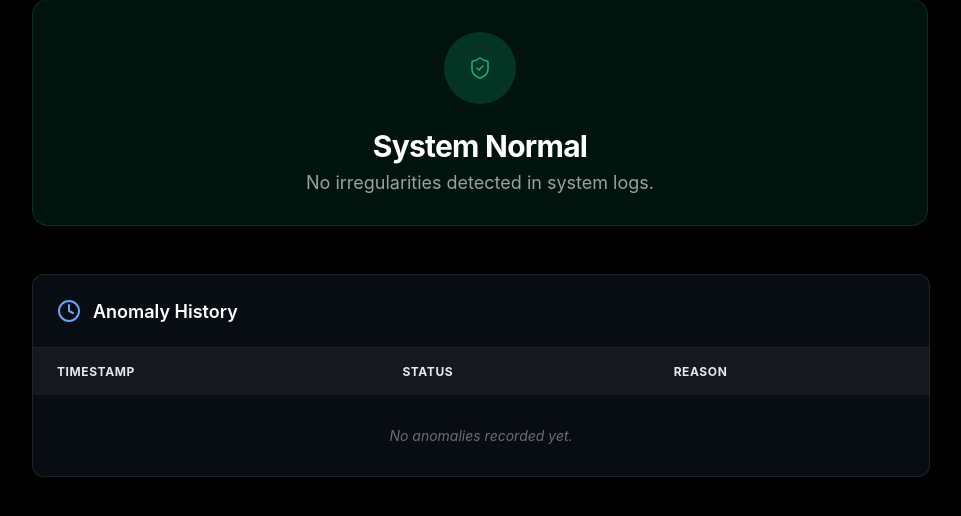
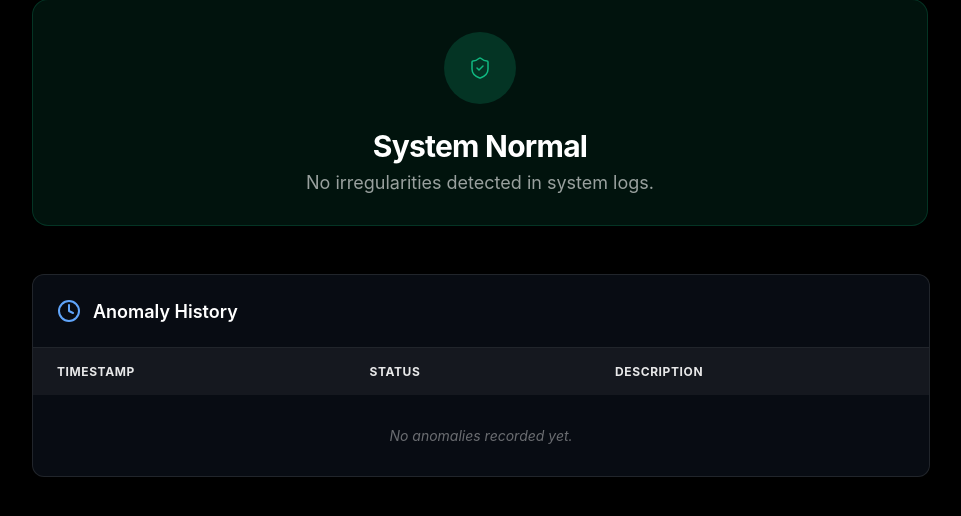
Before and after one commit to aadilsalimm/LogSpy, a Flask app: page / in a window 1280 px wide. Shown: the part 208-724 px from the top of the page, without its empty margins (160-1121 px from the left). Run offline with Flask 3, Linux system fonts and the light colour scheme; parts of the project's set-up code (start-up, migrations or seed data) failed here and were passed over; some libraries are stand-ins or nearby versions.

Commit message:
changed in index.html: reason->description

```diff
--- a/templates/index.html
+++ b/templates/index.html
@@ -87,7 +87,7 @@
                                 <tr>
                                     <th class="history-th">Timestamp</th>
                                     <th class="history-th">Status</th>
-                                    <th class="history-th">Reason</th>
+                                    <th class="history-th">Description</th>
                                 </tr>
                             </thead>
                             <tbody id="history-body" class="history-tbody">
@@ -122,7 +122,7 @@
                 <!-- Body -->
                 <div class="modal-body">
                     <div>
-                        <span class="modal-label">Reason</span>
+                        <span class="modal-label">Description</span>
                         <p id="modal-reason" class="modal-message">Unknown Error</p>
                     </div>
 
```
Also changed, not shown: 1 other file.
